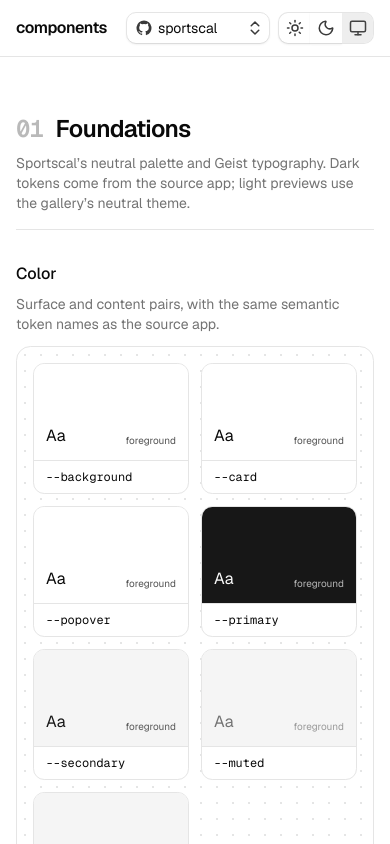
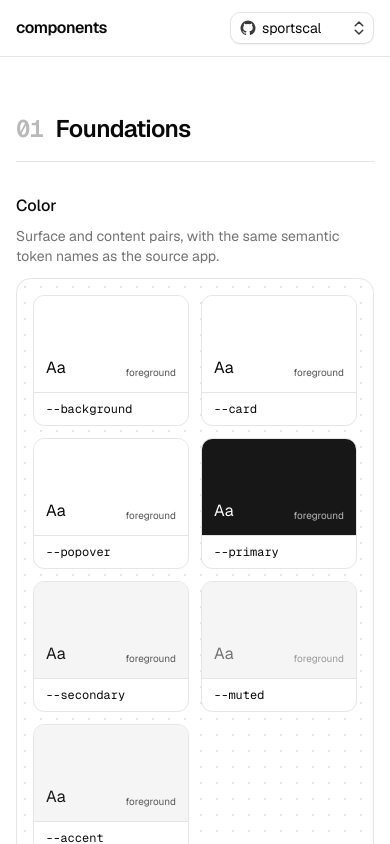
Before and after one commit to timblazing/components, a Next.js app: page /sportscal in a window 390 px wide. Shown: the top 844 px of the page. Built offline with nearby package versions, Linux system fonts and the light colour scheme.

Commit message:
Polish gallery mobile header and sections

```diff
--- a/src/components/project-header.tsx
+++ b/src/components/project-header.tsx
@@ -38,7 +38,9 @@
               {projects.map(({ name }) => <SelectItem key={name} value={name}>{name}</SelectItem>)}
             </SelectPopup>
           </Select>
-          <ThemeToggle />
+          <div className="hidden sm:block">
+            <ThemeToggle />
+          </div>
         </div>
       </div>
     </header>
--- a/src/components/projects/fillrate/specimen.tsx
+++ b/src/components/projects/fillrate/specimen.tsx
@@ -39,7 +39,6 @@
   id,
   index,
   title,
-  description,
   load = "lazy",
   children,
 }: {
@@ -59,7 +58,6 @@
             <span className="text-muted-foreground/50 font-mono tabular-nums">{String(index).padStart(2, "0")}</span>
             {title}
           </h2>
-          <p className="text-muted-foreground max-w-2xl text-sm text-pretty">{description}</p>
         </header>
         {children}
       </section>
```
